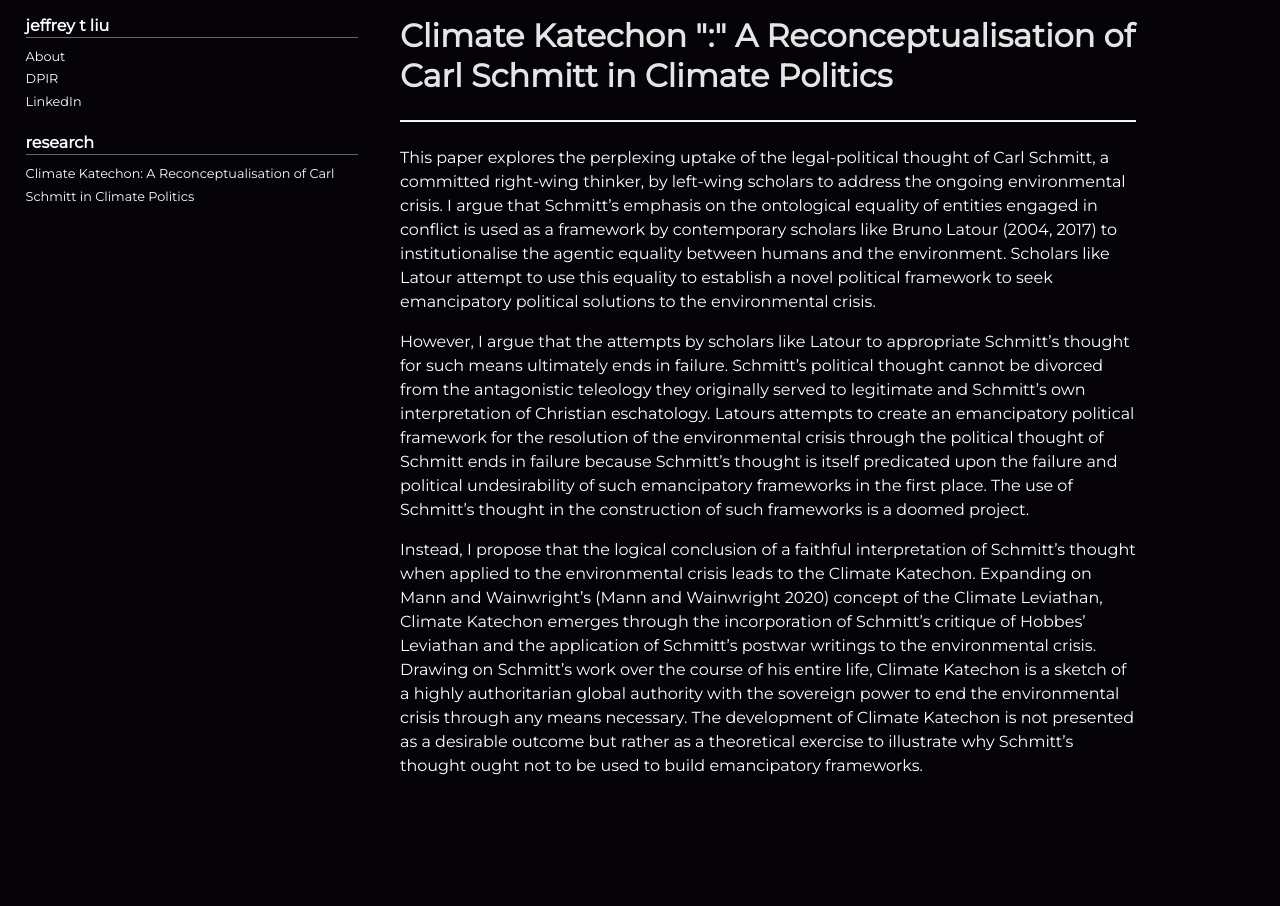
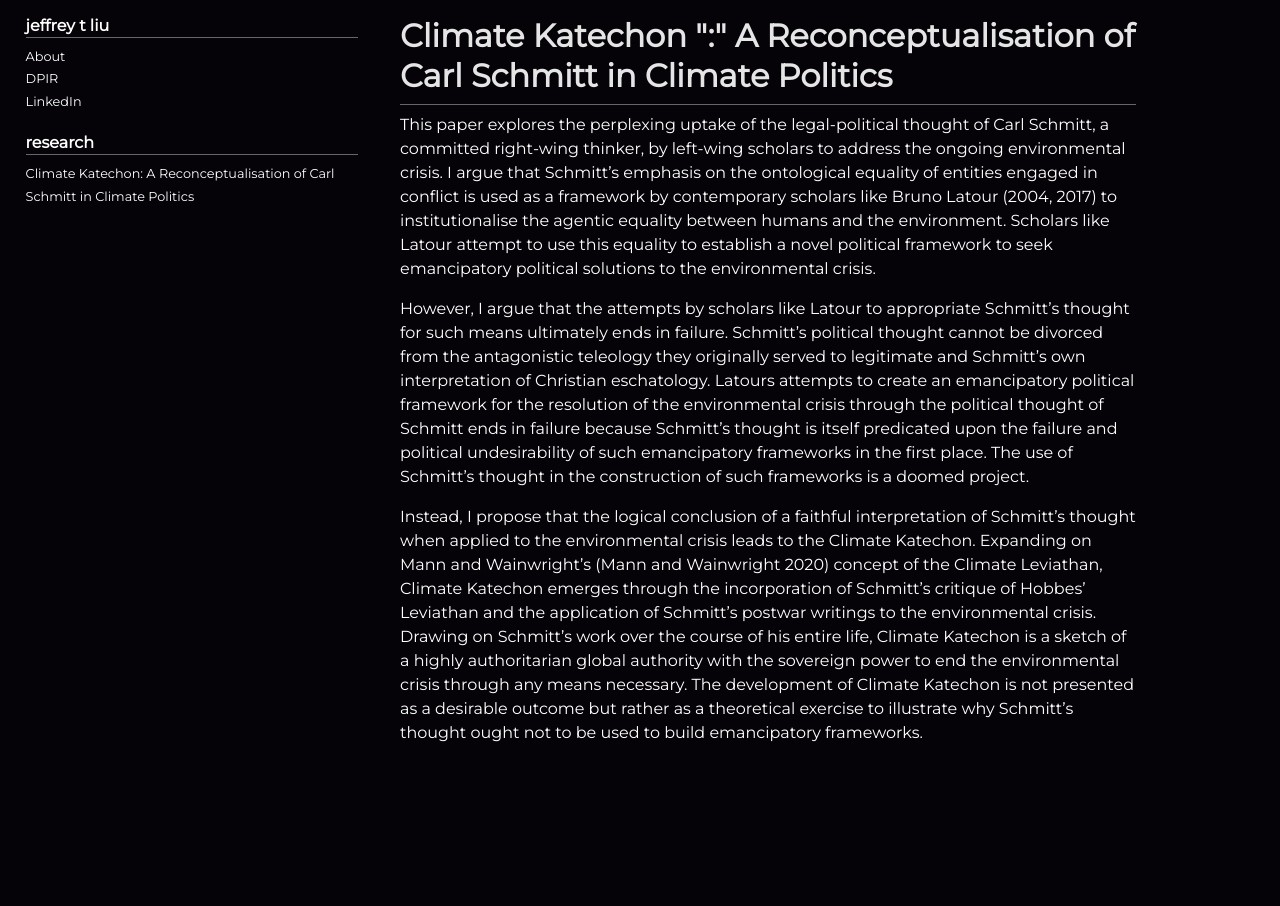
Before and after one commit to jeffrey-t-liu/jeffrey-t-liu.github.io, a Jekyll site: the page built from climate_katechon.md, in a window 1280 px wide. Built offline with Jekyll 4.4.1, drawn with Linux system fonts in a browser that asks for light colours.

Commit message:
Update climate_katechon.md

```diff
--- a/climate_katechon.md
+++ b/climate_katechon.md
@@ -3,7 +3,7 @@ layout: page
 title: Climate Katechon ":" A Reconceptualisation of Carl Schmitt in Climate Politics
 ---
 
-___
+<hr class="solid">
 
 This paper explores the perplexing uptake of the legal-political thought of Carl Schmitt, a committed right-wing thinker, by left-wing scholars to address the ongoing environmental crisis. I argue that Schmitt's emphasis on the ontological equality of entities engaged in conflict is used as a framework by contemporary scholars like Bruno Latour (2004, 2017) to institutionalise the agentic equality between humans and the environment. Scholars like Latour attempt to use this equality to establish a novel political framework to seek emancipatory political solutions to the environmental crisis.
 
```
